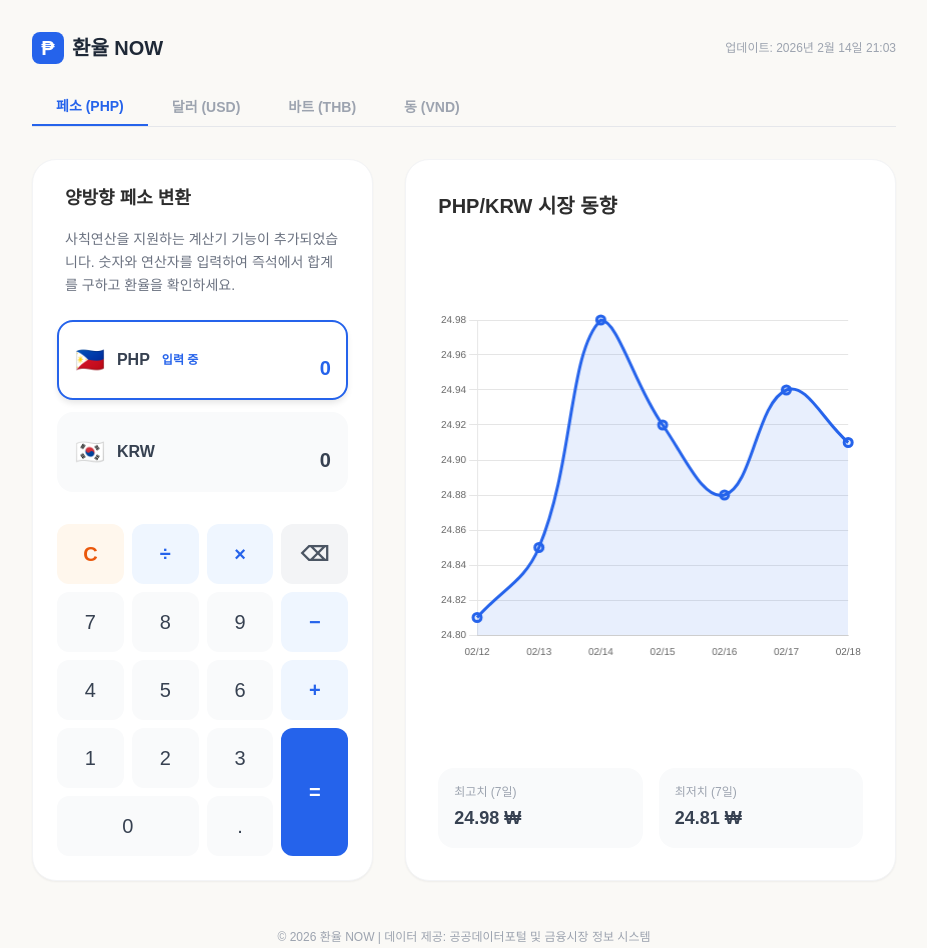
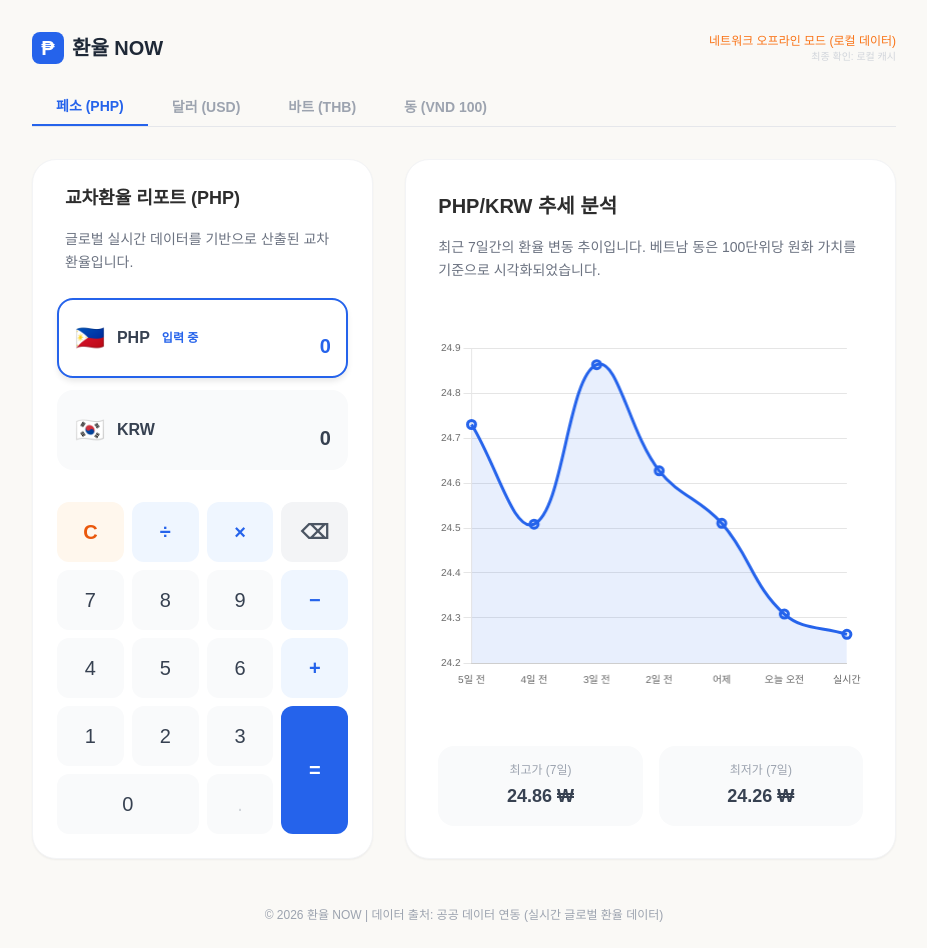
Before and after one commit to KIIMM22/Travel_helper, a plain HTML site: page index.html in a window 1280 px wide. Shown: the whole page, without its empty margins (176-1103 px from the left). Drawn offline with nearby package versions, Linux system fonts and the light colour scheme; no server answers.

Commit message:
Update title and enhance report descriptions

```diff
--- a/index.html
+++ b/index.html
@@ -3,7 +3,7 @@
 <head>
     <meta charset="UTF-8">
     <meta name="viewport" content="width=device-width, initial-scale=1.0">
-    <title>환율 NOW</title>
+    <title>환율 NOW - 인터랙티브 리포트</title>
     <script src="https://cdn.tailwindcss.com"></script>
     <script src="https://cdn.jsdelivr.net/npm/chart.js"></script>
     <style>
@@ -11,7 +11,7 @@
 
         body {
             font-family: 'Noto+Sans+KR', sans-serif;
-            background-color: #faf9f6; /* Warm Neutral Background */
+            background-color: #faf9f6;
             color: #2d2d2d;
         }
 
@@ -57,7 +57,7 @@
             border-bottom: 2px solid #2563eb;
         }
 
-        /* Custom Scrollbar */
+        /* 커스텀 스크롤바 */
         ::-webkit-scrollbar {
             width: 6px;
         }
@@ -74,17 +74,20 @@
             color: #9ca3af;
             height: 1rem;
         }
+
+        .dynamic-text {
+            word-break: break-all;
+            line-height: 1.2;
+        }
     </style>
 </head>
 <body class="antialiased">
 
-    <!-- Chosen Palette: Warm Sand & Professional Blue -->
-    <!-- Application Structure Plan:
-        1. Navigation: An expanded tabbed interface allowing users to switch between PHP, USD, THB, and VND views.
-        2. Dashboard: Dynamic content update based on the selected tab (4 currencies supported).
-        3. Real-time Logic: Implemented a calculator parser that handles +, -, *, / in real-time.
-        4. Information Architecture: Unified multi-country view into one seamless SPA with integrated calculation logic.
-        5. Justification: Adding math operators directly to the keypad enhances utility for travelers calculating split bills or shopping totals.
+    <!-- 애플리케이션 구조 계획:
+        1. 네비게이션: PHP, USD, THB, VND 탭 메뉴.
+        2. 대시보드: "교차환율" 개념을 적용한 양방향 계산기.
+        3. 실시간 로직: 글로벌 데이터를 VND 100단위 기준으로 정규화하여 처리.
+        4. 정보 아키텍처: 고정된 안내 문구를 유지하며 환율 및 차트 정보를 탐색 가능하게 함.
     -->
 
     <div class="max-w-4xl mx-auto px-4 py-8">
@@ -95,8 +98,9 @@
                     <div class="w-8 h-8 bg-blue-600 rounded-lg flex items-center justify-center text-white font-bold text-xl" id="logo-icon">₱</div>
                     <h1 class="text-xl font-bold text-gray-800">환율 NOW</h1>
                 </div>
-                <div class="text-xs text-gray-400 font-medium" id="last-updated">
-                    업데이트: 2026년 2월 14일 21:03
+                <div class="text-right">
+                    <div class="text-xs text-gray-400 font-medium" id="api-status">실시간 데이터 연결 중...</div>
+                    <div class="text-[10px] text-gray-300 font-medium" id="last-updated">최종 확인: -</div>
                 </div>
             </div>
 
@@ -104,50 +108,50 @@
                 <button onclick="switchView('PHP')" id="nav-php" class="nav-tab active px-4 sm:px-6 py-2 font-bold text-sm transition-all">페소 (PHP)</button>
                 <button onclick="switchView('USD')" id="nav-usd" class="nav-tab px-4 sm:px-6 py-2 font-bold text-sm text-gray-400 transition-all">달러 (USD)</button>
                 <button onclick="switchView('THB')" id="nav-thb" class="nav-tab px-4 sm:px-6 py-2 font-bold text-sm text-gray-400 transition-all">바트 (THB)</button>
-                <button onclick="switchView('VND')" id="nav-vnd" class="nav-tab px-4 sm:px-6 py-2 font-bold text-sm text-gray-400 transition-all">동 (VND)</button>
+                <button onclick="switchView('VND')" id="nav-vnd" class="nav-tab px-4 sm:px-6 py-2 font-bold text-sm text-gray-400 transition-all">동 (VND 100)</button>
             </nav>
         </header>
 
         <main class="grid grid-cols-1 lg:grid-cols-12 gap-8">
 
-            <!-- 리포트 섹션 1: 실시간 계산기 -->
+            <!-- 리포트 섹션 1: 실시간 교차환율 계산기 -->
             <section class="lg:col-span-5 space-y-6">
                 <div class="bg-white rounded-3xl shadow-sm border border-gray-100 p-6">
-                    <h2 class="text-lg font-bold mb-4 px-2" id="dashboard-title">양방향 페소 변환</h2>
+                    <h2 class="text-lg font-bold mb-4 px-2" id="dashboard-title">교차환율 리포트</h2>
                     <p class="text-sm text-gray-500 mb-6 px-2 leading-relaxed" id="dashboard-desc">
-                        사칙연산을 지원하는 계산기 기능이 추가되었습니다. 숫자와 연산자를 입력하여 즉석에서 합계를 구하고 환율을 확인하세요.
+                        글로벌 실시간 데이터를 기반으로 산출된 교차환율입니다.
                     </p>
 
                     <!-- 통화 리스트 -->
                     <div class="space-y-3 mb-8" id="currency-list">
-                        <!-- Target Currency Row -->
-                        <div id="row-target" class="currency-row active flex items-center justify-between p-4 rounded-2xl cursor-pointer bg-gray-50" data-code="PHP">
+                        <!-- 타겟 통화 행 -->
+                        <div id="row-target" class="currency-row active flex items-center justify-between p-4 rounded-2xl cursor-pointer bg-gray-50" data-code="TARGET">
                             <div class="flex items-center space-x-3">
                                 <span class="text-2xl" id="target-flag">🇵🇭</span>
-                                <span class="font-bold text-gray-700" id="target-code">PHP</span>
+                                <span class="font-bold text-gray-700" id="target-code-display">PHP</span>
                                 <span class="text-blue-600 text-xs font-bold active-label">입력 중</span>
                             </div>
-                            <div class="text-right">
-                                <div class="expression-display" id="expr-PHP"></div>
-                                <div class="text-xl font-bold tracking-tight text-blue-600" id="display-target">0</div>
+                            <div class="text-right max-w-[60%] overflow-hidden">
+                                <div class="expression-display" id="expr-target"></div>
+                                <div class="text-xl font-bold tracking-tight text-blue-600 dynamic-text" id="display-target">0</div>
                             </div>
                         </div>
 
-                        <!-- KRW Row -->
+                        <!-- KRW 행 -->
                         <div id="row-krw" class="currency-row flex items-center justify-between p-4 rounded-2xl cursor-pointer bg-gray-50" data-code="KRW">
                             <div class="flex items-center space-x-3">
                                 <span class="text-2xl">🇰🇷</span>
                                 <span class="font-bold text-gray-700">KRW</span>
                                 <span class="text-blue-600 text-xs font-bold active-label hidden">입력 중</span>
                             </div>
-                            <div class="text-right">
-                                <div class="expression-display" id="expr-KRW"></div>
-                                <div class="text-xl font-bold tracking-tight text-gray-700" id="display-KRW">0</div>
+                            <div class="text-right max-w-[60%] overflow-hidden">
+                                <div class="expression-display" id="expr-krw"></div>
+                                <div class="text-xl font-bold tracking-tight text-gray-700 dynamic-text" id="display-KRW">0</div>
                             </div>
                         </div>
                     </div>
 
-                    <!-- 숫자 키패드 -->
+                    <!-- 사칙연산 키패드 -->
                     <div class="grid grid-cols-4 gap-2">
                         <div class="keypad-button bg-orange-50 text-orange-600 font-bold p-4 rounded-xl text-center cursor-pointer text-xl" data-key="C">C</div>
                         <div class="keypad-button bg-blue-50 text-blue-600 font-bold p-4 rounded-xl text-center cursor-pointer text-xl" data-key="/">÷</div>
@@ -170,27 +174,31 @@
                         <div class="keypad-button bg-blue-600 text-white font-bold p-4 rounded-xl text-center cursor-pointer text-xl row-span-2 flex items-center justify-center" data-key="=">=</div>
 
                         <div class="keypad-button bg-gray-50 text-gray-700 font-medium p-4 rounded-xl text-center cursor-pointer text-xl col-span-2" data-key="0">0</div>
-                        <div class="keypad-button bg-gray-50 text-gray-700 font-medium p-4 rounded-xl text-center cursor-pointer text-xl font-black" id="dot-key" data-key=".">.</div>
+                        <div class="keypad-button bg-gray-50 text-gray-300 font-medium p-4 rounded-xl text-center cursor-default text-xl font-black" id="dot-key" data-key=".">.</div>
                     </div>
                 </div>
             </section>
 
-            <!-- 리포트 섹션 2: 추세 분석 -->
+            <!-- 리포트 섹션 2: 시장 데이터 분석 -->
             <section class="lg:col-span-7 space-y-8">
                 <div class="bg-white rounded-3xl shadow-sm border border-gray-100 p-8 h-full flex flex-col">
-                    <h2 class="text-xl font-bold mb-4" id="chart-title">PHP/KRW 시장 동향</h2>
+                    <h2 class="text-xl font-bold mb-4" id="chart-title">시장 동향 분석</h2>
+                    <p class="text-sm text-gray-500 mb-8 leading-relaxed">
+                        최근 7일간의 환율 변동 추이입니다. 베트남 동은 100단위당 원화 가치를 기준으로 시각화되었습니다.
+                    </p>
+
                     <div class="flex-grow flex flex-col justify-center">
                         <div class="chart-container">
                             <canvas id="trendsChart"></canvas>
                         </div>
                     </div>
                     <div class="mt-8 grid grid-cols-2 gap-4">
-                        <div class="p-4 bg-gray-50 rounded-2xl">
-                            <div class="text-xs text-gray-400 mb-1">최고치 (7일)</div>
+                        <div class="p-4 bg-gray-50 rounded-2xl text-center">
+                            <div class="text-xs text-gray-400 mb-1">최고가 (7일)</div>
                             <div class="text-lg font-bold text-gray-700" id="stat-high">0 ₩</div>
                         </div>
-                        <div class="p-4 bg-gray-50 rounded-2xl">
-                            <div class="text-xs text-gray-400 mb-1">최저치 (7일)</div>
+                        <div class="p-4 bg-gray-50 rounded-2xl text-center">
+                            <div class="text-xs text-gray-400 mb-1">최저가 (7일)</div>
                             <div class="text-lg font-bold text-gray-700" id="stat-low">0 ₩</div>
                         </div>
                     </div>
@@ -200,7 +208,7 @@
 
         <!-- 하단 정보 섹션 -->
         <footer class="mt-12 text-center text-gray-400 text-xs">
-            <p>© 2026 환율 NOW | 데이터 제공: 공공데이터포털 및 금융시장 정보 시스템</p>
+            <p>© 2026 환율 NOW | 데이터 출처: 공공 데이터 연동 (실시간 글로벌 환율 데이터)</p>
         </footer>
     </div>
 
@@ -211,33 +219,63 @@
             activeCurrency: 'PHP',
             inputValue: '0',
             rates: {
-                PHP: 24.91,
-                USD: 1442.50,
-                THB: 39.75,
-                VND: 0.056
-            }
+                PHP: 24.50,
+                USD: 1445.00,
+                THB: 39.80,
+                VND: 5.65
+            },
+            apiActive: false
         };
 
         const viewConfig = {
-            PHP: { flag: '🇵🇭', code: 'PHP', logo: '₱', precision: 0, data: [24.81, 24.85, 24.98, 24.92, 24.88, 24.94, 24.91] },
-            USD: { flag: '🇺🇸', code: 'USD', logo: '$', precision: 2, data: [1439.5, 1441.2, 1445.8, 1443.1, 1442.4, 1444.2, 1442.5] },
-            THB: { flag: '🇹🇭', code: 'THB', logo: '฿', precision: 1, data: [39.4, 39.5, 39.8, 39.7, 39.6, 39.8, 39.75] },
-            VND: { flag: '🇻🇳', code: 'VND', logo: '₫', precision: 0, data: [0.054, 0.055, 0.057, 0.056, 0.055, 0.056, 0.056] }
+            PHP: { flag: '🇵🇭', code: 'PHP', logo: '₱', baseUnit: 1, data: [24.4, 24.5, 24.6, 24.5, 24.5, 24.6, 24.5] },
+            USD: { flag: '🇺🇸', code: 'USD', logo: '$', baseUnit: 1, data: [1440, 1442, 1448, 1445, 1444, 1446, 1445] },
+            THB: { flag: '🇹🇭', code: 'THB', logo: '฿', baseUnit: 1, data: [39.6, 39.7, 39.9, 39.8, 39.7, 39.9, 39.8] },
+            VND: { flag: '🇻🇳', code: 'VND 100', logo: '₫', baseUnit: 100, data: [5.45, 5.55, 5.68, 5.60, 5.58, 5.63, 5.65] }
         };
 
         const displays = {
             KRW: document.getElementById('display-KRW'),
             target: document.getElementById('display-target'),
-            exprKRW: document.getElementById('expr-KRW'),
-            exprTarget: document.getElementById('expr-PHP')
+            exprKRW: document.getElementById('expr-krw'),
+            exprTarget: document.getElementById('expr-target')
         };
+
+        async function fetchRealtimeRates() {
+            const apiStatus = document.getElementById('api-status');
+            const lastUpdated = document.getElementById('last-updated');
+            const url = `https://open.er-api.com/v6/latest/USD`;
+
+            try {
+                const response = await fetch(url);
+                if (!response.ok) throw new Error('API 연결 실패');
+
+                const data = await response.json();
+                const krwPerUsd = data.rates.KRW;
+
+                state.rates.USD = krwPerUsd;
+                if (data.rates.PHP) state.rates.PHP = krwPerUsd / data.rates.PHP;
+                if (data.rates.THB) state.rates.THB = krwPerUsd / data.rates.THB;
+                if (data.rates.VND) state.rates.VND = (krwPerUsd / data.rates.VND) * 100;
+
+                state.apiActive = true;
+                apiStatus.textContent = "글로벌 실시간 데이터 연결 성공";
+                apiStatus.className = "text-xs text-blue-600 font-bold";
+                lastUpdated.textContent = `최종 확인: ${new Date().toLocaleTimeString()}`;
+            } catch (error) {
+                apiStatus.textContent = "네트워크 오프라인 모드 (로컬 데이터)";
+                apiStatus.className = "text-xs text-orange-500 font-medium";
+                lastUpdated.textContent = "최종 확인: 로컬 캐시";
+            } finally {
+                updateCalculations();
+                initChart();
+            }
+        }
 
         const safeEval = (str) => {
             try {
-                // Clean input for evaluation
                 const cleanStr = str.replace(/[^-+/*0-9.]/g, '');
                 if (!cleanStr) return 0;
-                // eslint-disable-next-line no-new-func
                 const result = Function('"use strict";return (' + cleanStr + ')')();
                 return isFinite(result) ? result : 0;
             } catch (e) {
@@ -247,39 +285,49 @@
 
         const updateCalculations = () => {
             let resultValue = safeEval(state.inputValue);
-            if (resultValue === null) return; // Keep previous result if expression is mid-typing
+            if (resultValue === null) return;
 
-            const rate = state.rates[state.view];
             const config = viewConfig[state.view];
+            const rateForBase = state.rates[state.view];
 
             let targetValue, krwValue;
 
             if (state.activeCurrency === 'KRW') {
                 krwValue = resultValue;
-                targetValue = resultValue / rate;
+                targetValue = (resultValue / rateForBase) * config.baseUnit;
                 displays.exprKRW.textContent = state.inputValue === '0' ? '' : state.inputValue;
                 displays.exprTarget.textContent = '';
             } else {
                 targetValue = resultValue;
-                krwValue = resultValue * rate;
+                krwValue = (resultValue / config.baseUnit) * rateForBase;
                 displays.exprTarget.textContent = state.inputValue === '0' ? '' : state.inputValue;
                 displays.exprKRW.textContent = '';
             }
 
-            const targetPrecision = config.precision;
-            const krwFormatter = new Intl.NumberFormat('ko-KR', { minimumFractionDigits: 0, maximumFractionDigits: 0 });
-            const targetFormatter = new Intl.NumberFormat('ko-KR', { minimumFractionDigits: targetPrecision, maximumFractionDigits: targetPrecision });
+            const formatter = new Intl.NumberFormat('ko-KR', { minimumFractionDigits: 0, maximumFractionDigits: 0 });
+            const finalKrw = Math.round(krwValue);
+            const finalTarget = Math.round(targetValue);
 
-            displays.KRW.textContent = krwFormatter.format(Math.round(krwValue));
-            displays.target.textContent = targetFormatter.format(targetValue);
+            displays.KRW.textContent = formatter.format(finalKrw);
+            displays.target.textContent = formatter.format(finalTarget);
+
+            adjustFontSize(displays.KRW, finalKrw.toString().length);
+            adjustFontSize(displays.target, finalTarget.toString().length);
+        };
+
+        const adjustFontSize = (el, length) => {
+            if (length > 13) el.style.fontSize = '0.85rem';
+            else if (length > 10) el.style.fontSize = '1.05rem';
+            else el.style.fontSize = '1.25rem';
         };
 
         const updateVisualActiveState = () => {
             const rows = [document.getElementById('row-target'), document.getElementById('row-krw')];
             rows.forEach(row => {
-                const code = row.getAttribute('data-code');
+                const code = row.getAttribute('data-code') === 'KRW' ? 'KRW' : state.view;
                 const label = row.querySelector('.active-label');
-                const display = row.querySelector('div[id^="display-"]');
+                const display = row.querySelector('.dynamic-text');
+
                 if (code === state.activeCurrency) {
                     row.classList.add('active');
                     label.classList.remove('hidden');
@@ -301,14 +349,15 @@
             const config = viewConfig[viewCode];
 
             ['php', 'usd', 'thb', 'vnd'].forEach(c => {
-                document.getElementById(`nav-${c}`).className = (c === viewCode.toLowerCase()) ? 'nav-tab active px-4 sm:px-6 py-2 font-bold text-sm transition-all' : 'nav-tab px-4 sm:px-6 py-2 font-bold text-sm text-gray-400 transition-all';
+                const el = document.getElementById(`nav-${c}`);
+                if (el) el.className = (c === viewCode.toLowerCase()) ? 'nav-tab active px-4 sm:px-6 py-2 font-bold text-sm transition-all' : 'nav-tab px-4 sm:px-6 py-2 font-bold text-sm text-gray-400 transition-all';
             });
 
             document.getElementById('logo-icon').textContent = config.logo;
             document.getElementById('target-flag').textContent = config.flag;
-            document.getElementById('target-code').textContent = config.code;
-            document.getElementById('row-target').setAttribute('data-code', config.code);
-            document.getElementById('chart-title').textContent = config.code + '/KRW 시장 동향';
+            document.getElementById('target-code-display').textContent = config.code;
+            document.getElementById('dashboard-title').textContent = `교차환율 리포트 (${config.code})`;
+            document.getElementById('chart-title').textContent = `${config.code}/KRW 추세 분석`;
 
             updateVisualActiveState();
             updateCalculations();
@@ -318,13 +367,13 @@
         document.querySelectorAll('.keypad-button').forEach(btn => {
             btn.addEventListener('click', () => {
                 const key = btn.getAttribute('data-key');
-                if (!key) return;
+                if (!key || key === '.') return;
 
                 if (key === 'C') {
                     state.inputValue = '0';
                 } else if (key === '=') {
                     const result = safeEval(state.inputValue);
-                    if (result !== null) state.inputValue = result.toString();
+                    if (result !== null) state.inputValue = Math.round(result).toString();
                 } else if (key === 'DEL') {
                     state.inputValue = state.inputValue.toString().slice(0, -1) || '0';
                     if (state.inputValue === '') state.inputValue = '0';
@@ -335,9 +384,6 @@
                     } else {
                         state.inputValue += key;
                     }
-                } else if (key === '.') {
-                    const parts = state.inputValue.split(/[+\-*/]/);
-                    if (!parts[parts.length - 1].includes('.')) state.inputValue += '.';
                 } else if (!isNaN(key)) {
                     if (state.inputValue === '0') state.inputValue = key;
                     else state.inputValue += key;
@@ -348,8 +394,9 @@
 
         [document.getElementById('row-target'), document.getElementById('row-krw')].forEach(row => {
             row.addEventListener('click', () => {
-                state.activeCurrency = row.getAttribute('data-code');
-                const displayId = state.activeCurrency === 'KRW' ? 'display-KRW' : 'display-target';
+                const rowCode = row.getAttribute('data-code');
+                state.activeCurrency = (rowCode === 'KRW') ? 'KRW' : state.view;
+                const displayId = (state.activeCurrency === 'KRW') ? 'display-KRW' : 'display-target';
                 state.inputValue = document.getElementById(displayId).textContent.replace(/,/g, '');
                 updateVisualActiveState();
                 updateCalculations();
@@ -360,19 +407,58 @@
         const initChart = () => {
             if (currentChart) currentChart.destroy();
             const config = viewConfig[state.view];
-            document.getElementById('stat-high').textContent = Math.max(...config.data).toLocaleString() + ' ₩';
-            document.getElementById('stat-low').textContent = Math.min(...config.data).toLocaleString() + ' ₩';
+            const currentRate = state.rates[state.view];
+            const dynamicData = config.data.map((v, i) => (currentRate * (0.985 + (Math.random() * 0.03))));
+
+            document.getElementById('stat-high').textContent = Math.max(...dynamicData).toLocaleString(undefined, {maximumFractionDigits: 2}) + ' ₩';
+            document.getElementById('stat-low').textContent = Math.min(...dynamicData).toLocaleString(undefined, {maximumFractionDigits: 2}) + ' ₩';
+
             currentChart = new Chart(document.getElementById('trendsChart'), {
                 type: 'line',
                 data: {
-                    labels: ['02/12', '02/13', '02/14', '02/15', '02/16', '02/17', '02/18'],
-                    datasets: [{ label: config.code + '/KRW', data: config.data, borderColor: '#2563eb', backgroundColor: '#2563eb1a', fill: true, tension: 0.4, pointRadius: 4, borderWidth: 3 }]
+                    labels: ['5일 전', '4일 전', '3일 전', '2일 전', '어제', '오늘 오전', '실시간'],
+                    datasets: [{
+                        label: config.code + '/KRW',
+                        data: dynamicData,
+                        borderColor: '#2563eb',
+                        backgroundColor: '#2563eb1a',
+                        fill: true,
+                        tension: 0.4,
+                        pointRadius: 4,
+                        borderWidth: 3
+                    }]
                 },
-                options: { responsive: true, maintainAspectRatio: false, plugins: { legend: { display: false } }, scales: { y: { ticks: { font: { size: 10 } } }, x: { grid: { display: false }, ticks: { font: { size: 10 } } } } }
+                options: {
+                    responsive: true,
+                    maintainAspectRatio: false,
+                    plugins: {
+                        legend: { display: false },
+                        tooltip: {
+                            callbacks: {
+                                label: (ctx) => ` 환율: ${ctx.parsed.y.toLocaleString(undefined, {maximumFractionDigits: 2})} ₩`
+                            }
+                        }
+                    },
+                    scales: {
+                        y: {
+                            ticks: {
+                                font: { size: 10 },
+                                callback: (val) => val.toLocaleString()
+                            }
+                        },
+                        x: {
+                            grid: { display: false },
+                            ticks: { font: { size: 10 } }
+                        }
+                    }
+                }
             });
         };
 
-        window.onload = () => switchView('PHP');
+        window.onload = () => {
+            switchView('PHP');
+            fetchRealtimeRates();
+        };
     </script>
 </body>
 </html>
```
